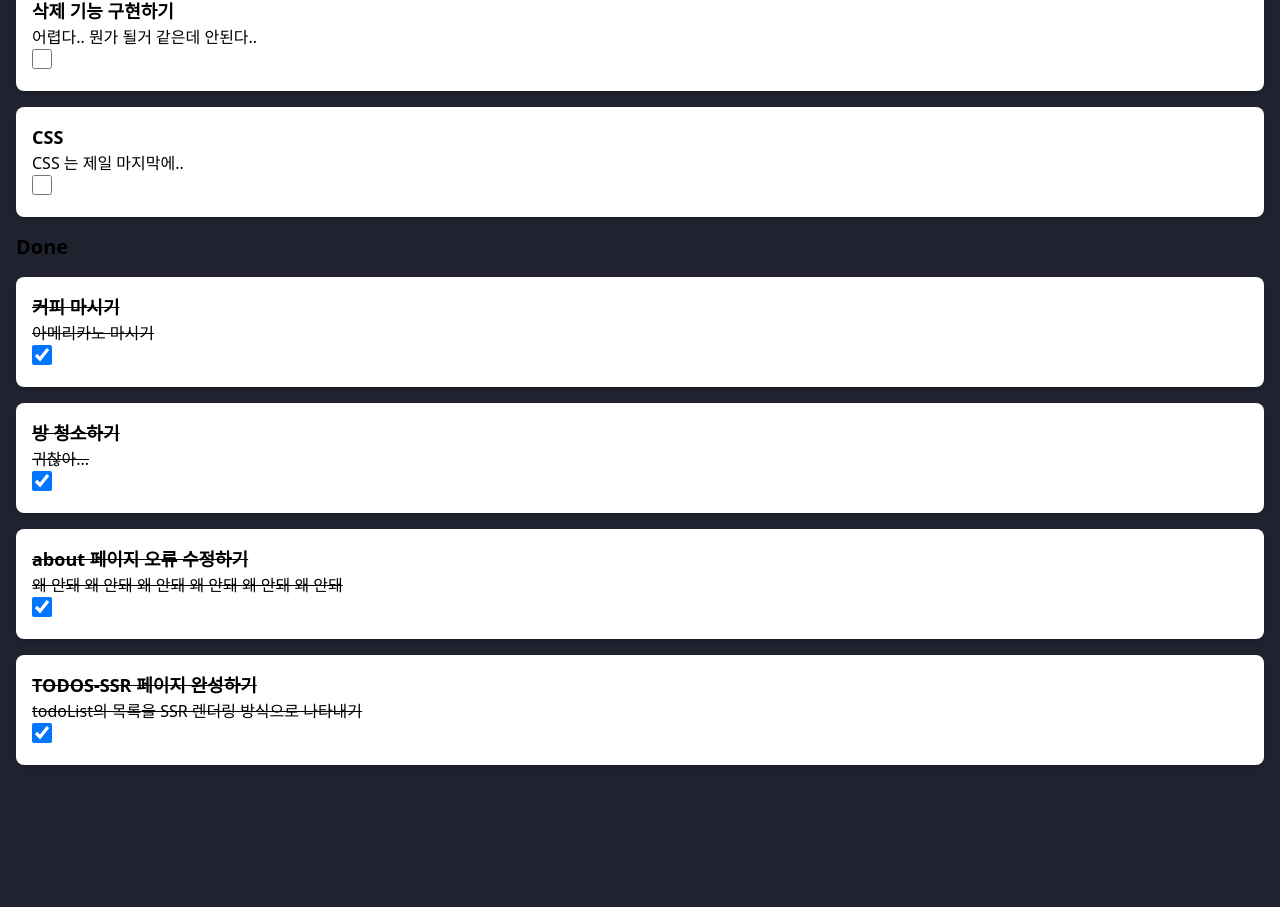
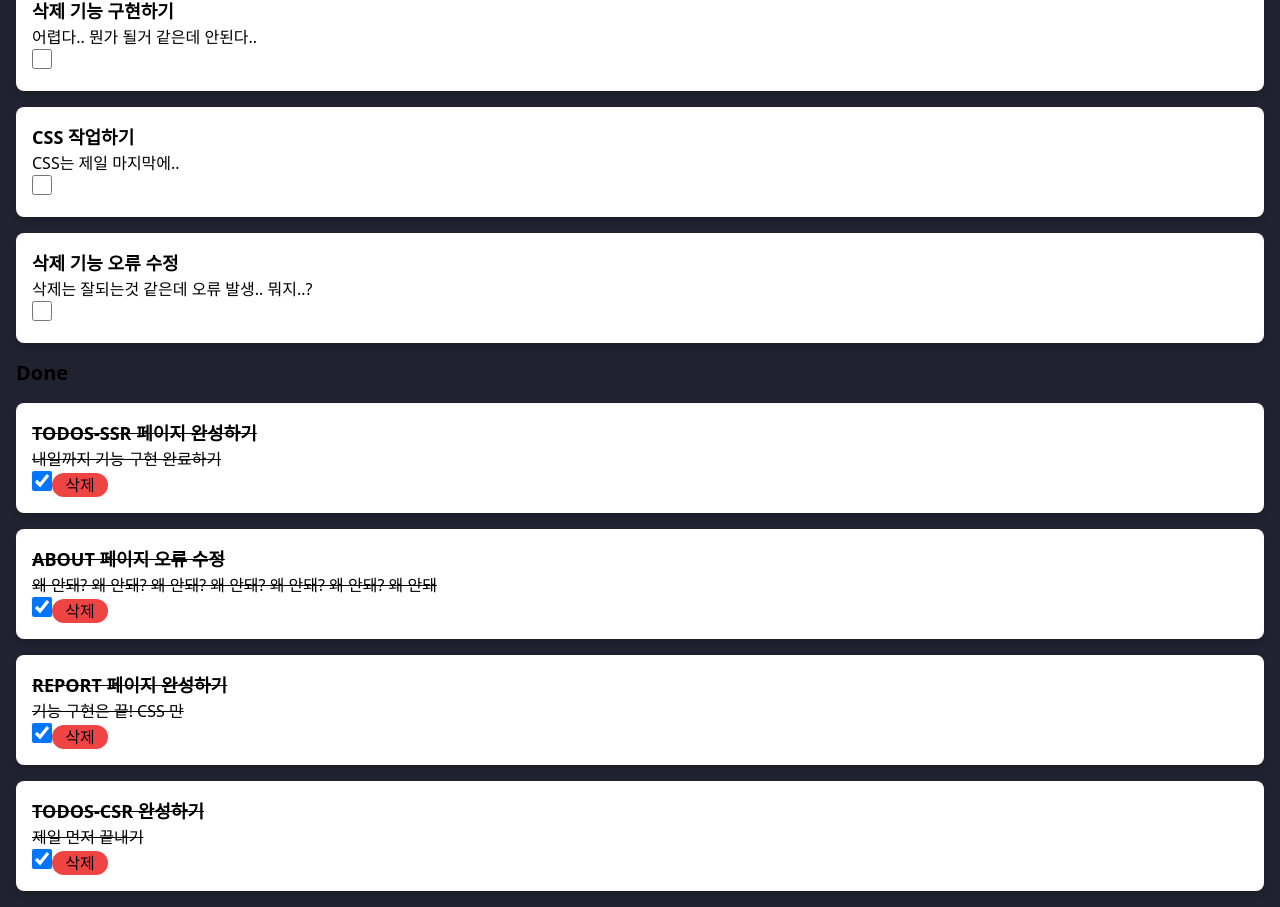
Before and after one commit to C1oudys/mytodolist-nextjs, a Next.js app: page /todo-csr in a window 1280 px wide. Shown: the part 517-1424 px from the top of the page. Before the commit the page ends 1298 px from the top, so only its background shows below. Built offline with nearby package versions, Linux system fonts and the light colour scheme; data requests are answered from the project's data file.

Commit message:
feat: 삭제기능 구현 작동 확인 but 오류 출력

```diff
--- a/db.json
+++ b/db.json
@@ -5,18 +5,6 @@
     "image": "https://i.pinimg.com/originals/56/7a/20/567a20e89017be3974a8d93c1fadab25.jpg"
   },
   "todos": [
-    {
-      "id": "1",
-      "title": "커피 마시기",
-      "content": "아메리카노 마시기",
-      "isDone": true
-    },
-    {
-      "id": "2",
-      "title": "방 청소하기",
-      "content": "귀찮아...",
-      "isDone": true
-    },
     {
       "id": "3",
       "title": "과제 완성하기",
@@ -30,22 +18,40 @@
       "isDone": false
     },
     {
-      "id": "9fc0",
-      "title": "about 페이지 오류 수정하기",
-      "content": "왜 안돼 왜 안돼 왜 안돼 왜 안돼 왜 안돼 왜 안돼",
+      "id": "076c",
+      "title": "CSS 작업하기",
+      "content": "CSS는 제일 마지막에..",
+      "isDone": false
+    },
+    {
+      "id": "b0a3",
+      "title": "TODOS-SSR 페이지 완성하기",
+      "content": "내일까지 기능 구현 완료하기",
       "isDone": true
     },
     {
-      "id": "8157",
-      "title": "TODOS-SSR 페이지 완성하기",
-      "content": "todoList의 목록을 SSR 렌더링 방식으로 나타내기",
+      "id": "c6bd",
+      "title": "ABOUT 페이지 오류 수정",
+      "content": "왜 안돼? 왜 안돼? 왜 안돼? 왜 안돼? 왜 안돼? 왜 안돼? 왜 안돼",
       "isDone": true
     },
     {
-      "id": "fb81",
-      "title": "CSS ",
-      "content": "CSS 는 제일 마지막에..",
+      "id": "2ce8",
+      "title": "REPORT 페이지 완성하기",
+      "content": "기능 구현은 끝! CSS 만",
+      "isDone": true
+    },
+    {
+      "id": "3489",
+      "title": "삭제 기능 오류 수정",
+      "content": "삭제는 잘되는것 같은데 오류 발생.. 뭐지..?",
       "isDone": false
+    },
+    {
+      "id": "aeac",
+      "title": "TODOS-CSR 완성하기",
+      "content": "제일 먼저 끝내기",
+      "isDone": true
     }
   ]
 }
--- a/src/app/api/[id]todos/route.ts
+++ /dev/null
@@ -1,14 +0,0 @@
-export async function DELETE(request: Request): Promise<Response> {
-    try {
-      const { id } = await request.json();
-      await fetch(`http://localhost:4000/todos/${id}`, {
-        method: 'DELETE',
-        body: JSON.stringify({ id })
-      });
-
-      return new Response('Deleted!', { status: 204 });
-    } catch (error) {
-      console.error(`Error`, error);
-      return new Response(`Server Error :(`, { status: 500 });
-    }
-  }
--- /dev/null
+++ b/src/app/api/todos/[id]/route.ts
@@ -0,0 +1,14 @@
+export async function DELETE(request: Request): Promise<Response> {
+  try {
+    const url = new URL(request.url);
+    const id = url.pathname.split('/').pop();
+
+    await fetch(`http://localhost:4000/todos/${id}`, {
+      method: 'DELETE'
+    });
+
+    return new Response('Todo 삭제 완료', { status: 204 });
+  } catch (error) {
+    return new Response('서버 에러', { status: 500 });
+  }
+}
--- a/src/app/todo-csr/components/todoList.tsx
+++ /dev/null
@@ -1,99 +0,0 @@
-'use client';
-
-import React from 'react';
-import { useMutation, useQuery, useQueryClient } from '@tanstack/react-query';
-import type { TodoList, UpdateTodo } from '@/';
-
-export default function TodoList() {
-  const queryClient = useQueryClient();
-  const { data, isLoading, error } = useQuery<TodoList>({
-    queryKey: ['todos'],
-    queryFn: async () => {
-      try {
-        const response = await fetch(`http://localhost:3000/api/todos`);
-        const { todosList } = await response.json();
-        return todosList;
-      } catch (error) {
-        console.log(`데이터 불러오기 실패`);
-        return [];
-      }
-    }
-  });
-
-  const toggleIsDoneHandler = (id: string, isDone: boolean) => {
-    const updatedTodo = {
-      id: id,
-      isDone: !isDone
-    };
-    isDoneMutation.mutate(updatedTodo, {
-      onSuccess: () => {
-        queryClient.invalidateQueries({ queryKey: ['todos'] });
-      }
-    });
-  };
-
-  const isDoneMutation = useMutation({
-    mutationFn: async (updatedTodo: UpdateTodo) => {
-      try {
-        await fetch(`http://localhost:3000/api/todos`, {
-          method: 'PATCH',
-          body: JSON.stringify({ id: updatedTodo.id, isDone: updatedTodo.isDone })
-        });
-      } catch (error) {
-        console.log('error', error);
-      }
-    }
-  });
-
-  if (isLoading) {
-    return <div>Loading...</div>;
-  }
-  if (error) {
-    return <div>Data Error.. Help..! {error.message}</div>;
-  }
-  if (!data) {
-    return <div>No data found!</div>;
-  }
-
-  const doingList: TodoList = data.filter((todo) => !todo.isDone);
-  const doneList: TodoList = data.filter((todo) => todo.isDone);
-
-  return (
-    <div className="container mx-auto px-4">
-      <h2 className="text-xl font-bold my-4">Doing</h2>
-      <ul>
-        {doingList.map((todo) => (
-          <li key={todo.id} className="bg-white shadow-md rounded-lg p-4 mb-4 flex justify-between items-center">
-            <div>
-              <p className="text-lg font-semibold">{todo.title}</p>
-              <p>{todo.content}</p>
-              <input
-                type="checkbox"
-                checked={todo.isDone}
-                onChange={() => toggleIsDoneHandler(todo.id, todo.isDone)}
-                className="form-checkbox h-5 w-5 text-green-500 rounded"
-              />
-            </div>
-          </li>
-        ))}
-      </ul>
-      <h2 className="text-xl font-bold my-4">Done</h2>
-      <ul>
-        {doneList.map((todo) => (
-          <li key={todo.id} className="bg-white shadow-md rounded-lg p-4 mb-4 flex justify-between items-center">
-            <div>
-              <p className={`text-lg font-semibold ${todo.isDone ? "line-through" : ""}`}>{todo.title}</p>
-              <p className={`${todo.isDone ? "line-through" : ""}`}>{todo.content}</p>
-              <input
-                type="checkbox"
-                checked={todo.isDone}
-                onChange={() => toggleIsDoneHandler(todo.id, todo.isDone)}
-                className="form-checkbox h-5 w-5 text-green-500 rounded"
-              />
-            </div>
-          </li>
-        ))}
-      </ul>
-    </div>
-  );
-}
--- a/src/components/todoList.tsx
+++ b/src/components/todoList.tsx
@@ -45,6 +45,33 @@ export default function TodoList() {
     }
   });
 
+  const deleteMutation = () => {
+    const { mutate: deleteMutate } = useMutation({
+      mutationFn: async (id: string) => {
+        await fetch(`http://localhost:3000/api/todos/${id}`, {
+          method: "DELETE",
+          headers: {
+            "Content-Type": "application/json",
+          },
+        });
+      },
+      onSuccess: () => {
+        queryClient.invalidateQueries({ queryKey: ['todos'] });
+      },
+    });
+    return deleteMutate;
+  }
+
+  const deleteMutate = deleteMutation();
+
+  const handleDeleteConfirmation = (id: string) => {
+    const isConfirmed = window.confirm('정말 삭제하시겠습니까?');
+    if (isConfirmed) {
+      deleteMutate(id);
+      alert('삭제되었습니다. :)');
+    }
+  };
+
   if (isLoading) {
     return <div>Loading...</div>;
   }
@@ -90,6 +117,12 @@ export default function TodoList() {
                 onChange={() => toggleIsDoneHandler(todo.id, todo.isDone)}
                 className="form-checkbox h-5 w-5 text-green-500 rounded"
               />
+              <button
+                    onClick={() => handleDeleteConfirmation(todo.id)}
+                    className="bg-red-500 w-14 rounded-2xl"
+                  >
+                    삭제
+                  </button>
             </div>
           </li>
         ))}
```
